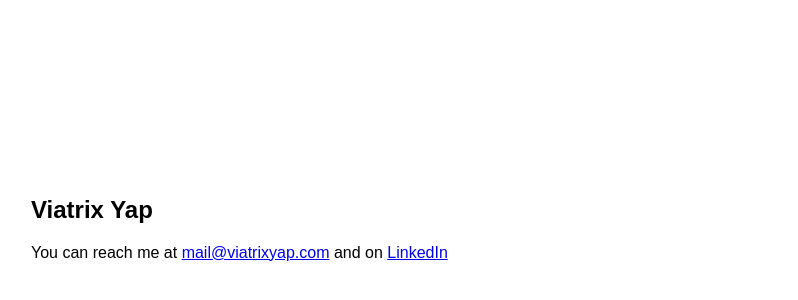
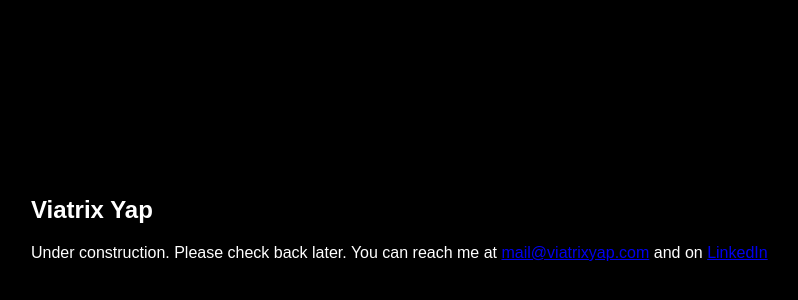
Before and after one commit to viatrixyap/viatrixyap.com, a plain HTML site: page index.html in a window 1280 px wide. Shown: the part 82-382 px from the top of the page, without its empty margins (209-1007 px from the left). Drawn offline with Linux system fonts and the light colour scheme.

Commit message:
change colour

```diff
--- a/index.html
+++ b/index.html
@@ -5,9 +5,9 @@
         <title>viatrixyap.com</title>
     <style>
     body{
-        background: white;
+        background: black;
         padding: 250px 0;
-        color: black;
+        color: white;
         font-family: sans-serif
         }
 
@@ -22,6 +22,7 @@
      <section class = "introduction">
         <h1>Viatrix Yap </h1>
         <p>
+            Under construction. Please check back later.
             You can reach me at
             <a href="mailto:mail@viatrixyap.com">mail@viatrixyap.com</a> and on
             <a href="https://www.linkedin.com/in/viatrix-fei-wen-yap/">LinkedIn</a>
```
